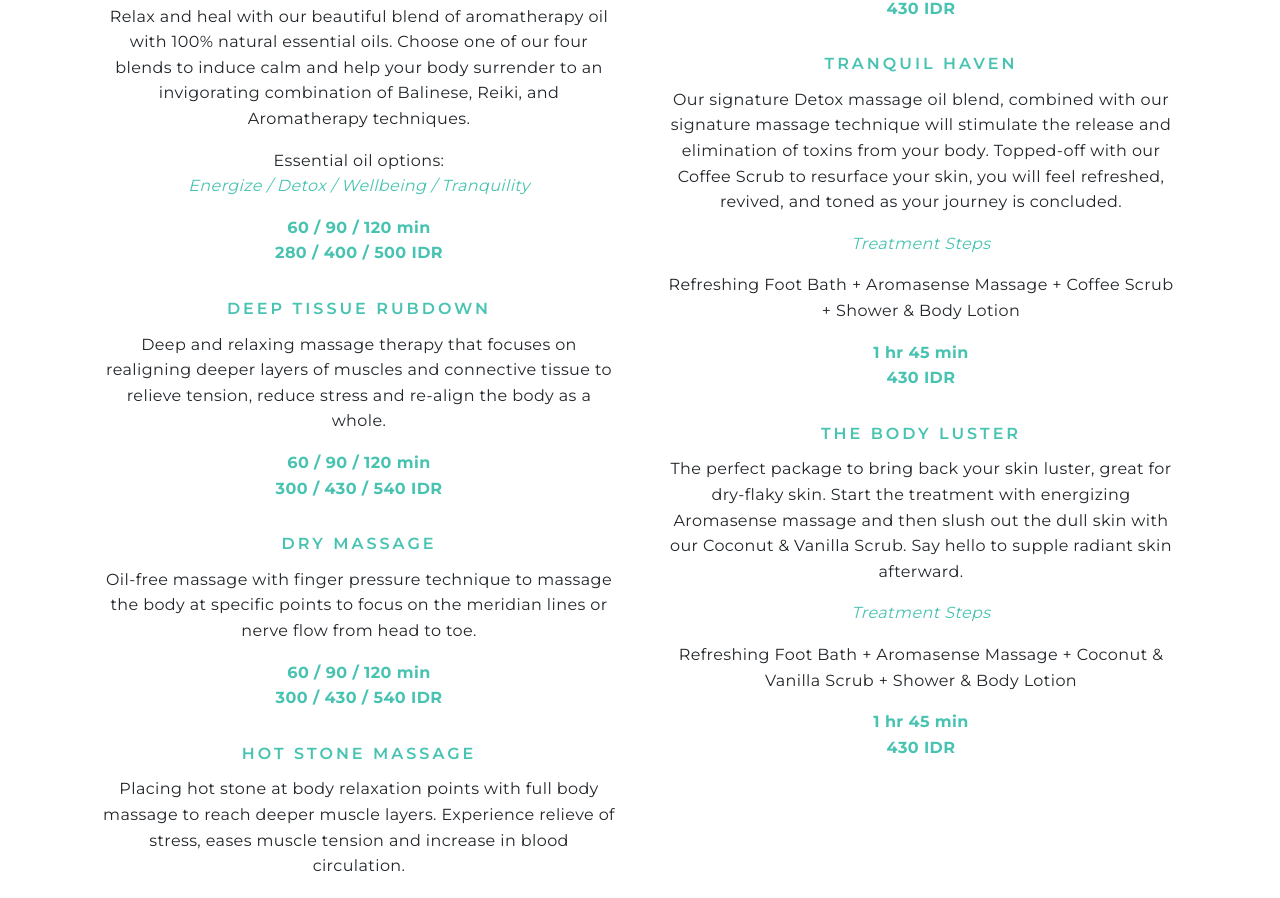
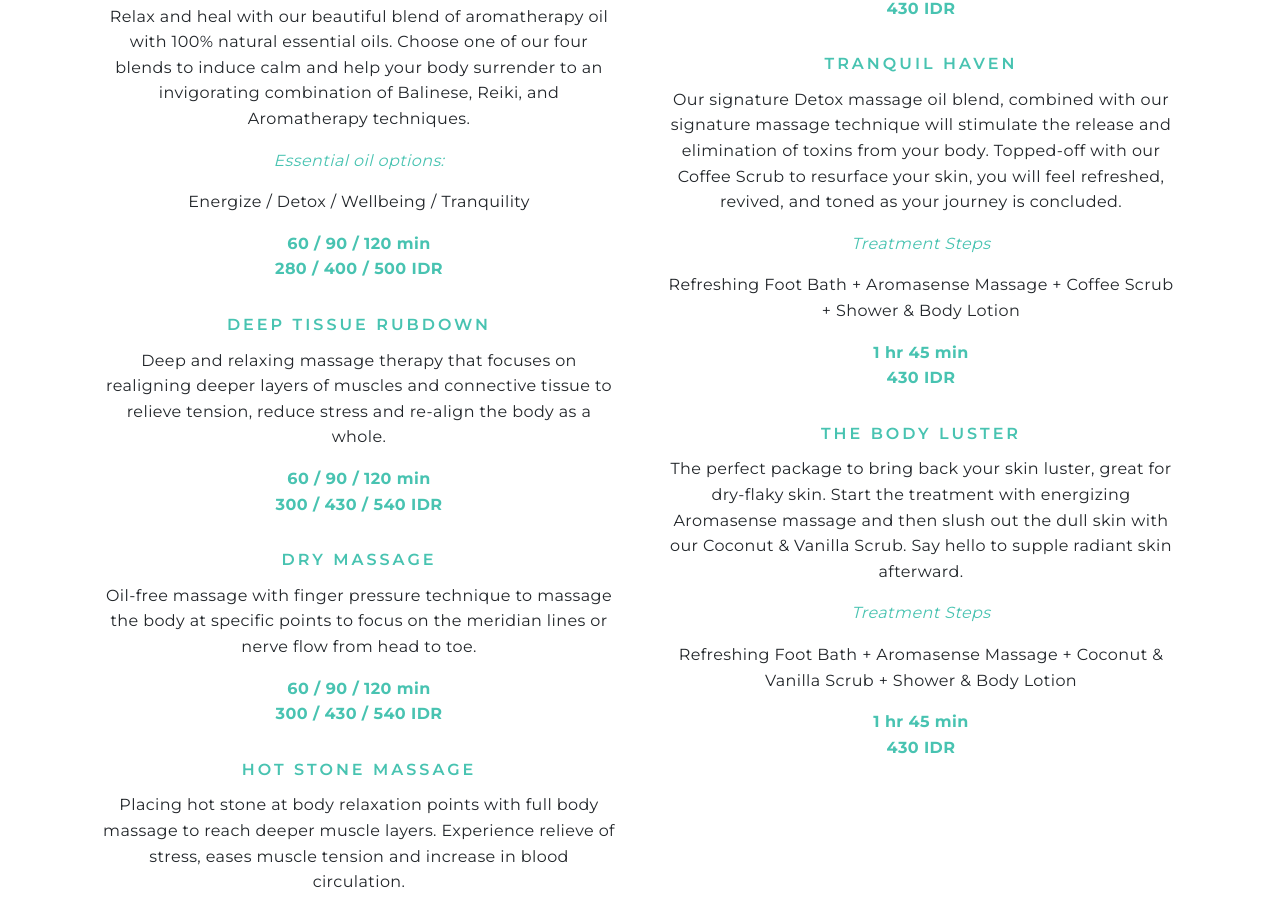
Before and after one commit to aldipee/redayspa, a Next.js app: page /treatment-menu in a window 1280 px wide. Shown: the part 1010-1908 px from the top of the page. Built offline with nearby package versions, Linux system fonts and the light colour scheme.

Commit message:
aromasense options

```diff
--- a/pages/treatment-menu.js
+++ b/pages/treatment-menu.js
@@ -100,12 +100,10 @@ export default function Home() {
                           Choose one of our four blends to induce calm and help your body surrender to an invigorating
                           combination of Balinese, Reiki, and Aromatherapy techniques.
                         </p>
-                        <p>
+                        <p className='italic green'>
                           Essential oil options:
-                          <br />
-                          <span className='italic green'>Energize / Detox / Wellbeing / Tranquility</span>
                         </p>
-
+                        <p>Energize / Detox / Wellbeing / Tranquility</p>
                         {/* <p className='italic green'>Wellbeing & Balance</p>
                         <p>
                           Relax and heal with our beautiful blend of Wellbeing oil. Allow the fragrance to induce calm
```
